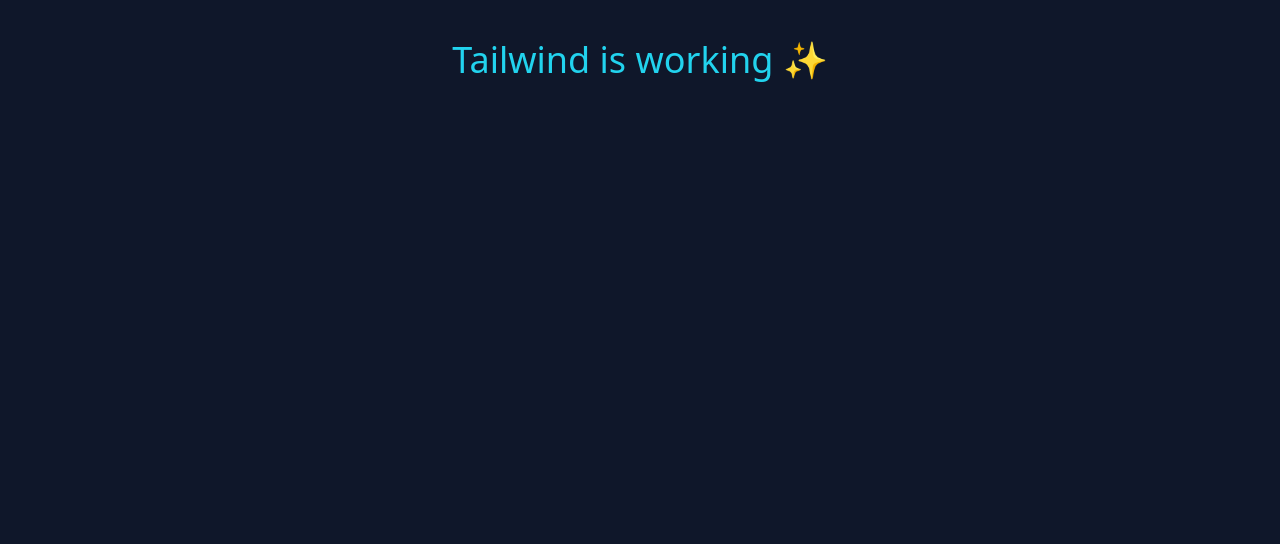
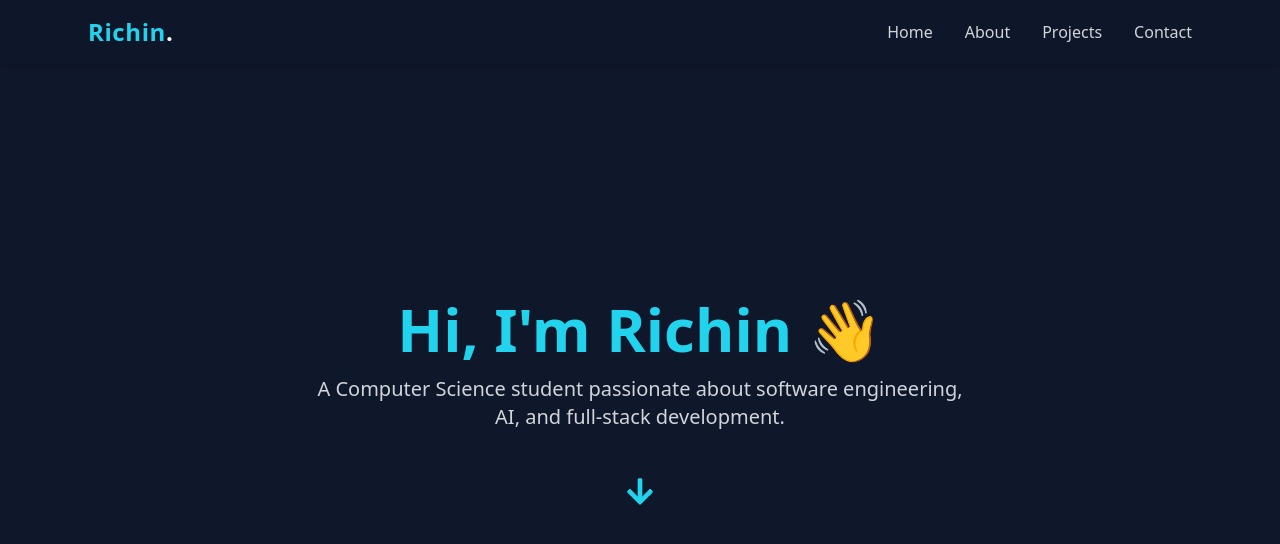
Before and after one commit to richinmrudul/portfolio-v2, a React (Create React App) app: page / in a window 1280 px wide. Shown: the top 544 px of the page. Built offline with nearby package versions, Linux system fonts and the light colour scheme.

Commit message:
connect everything to app.tsx

```diff
--- a/src/App.tsx
+++ b/src/App.tsx
@@ -1,7 +1,14 @@
-export default function App() {
+import React from "react";
+import Navbar from "./components/Navbar";
+import Hero from "./components/Hero";
+
+const App: React.FC = () => {
   return (
-    <div className="text-4xl text-cyan-400 text-center mt-10">
-      Tailwind is working ✨
+    <div className="font-sans bg-slate-900 text-white">
+      <Navbar />
+      <Hero />
     </div>
   );
-}
+};
+
+export default App;
```
